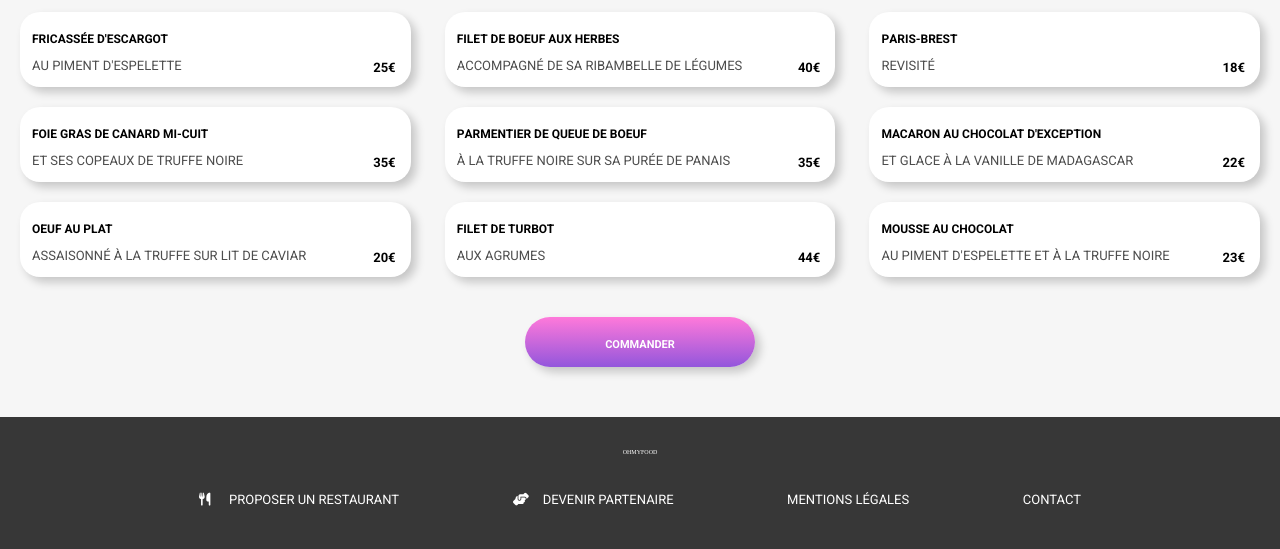
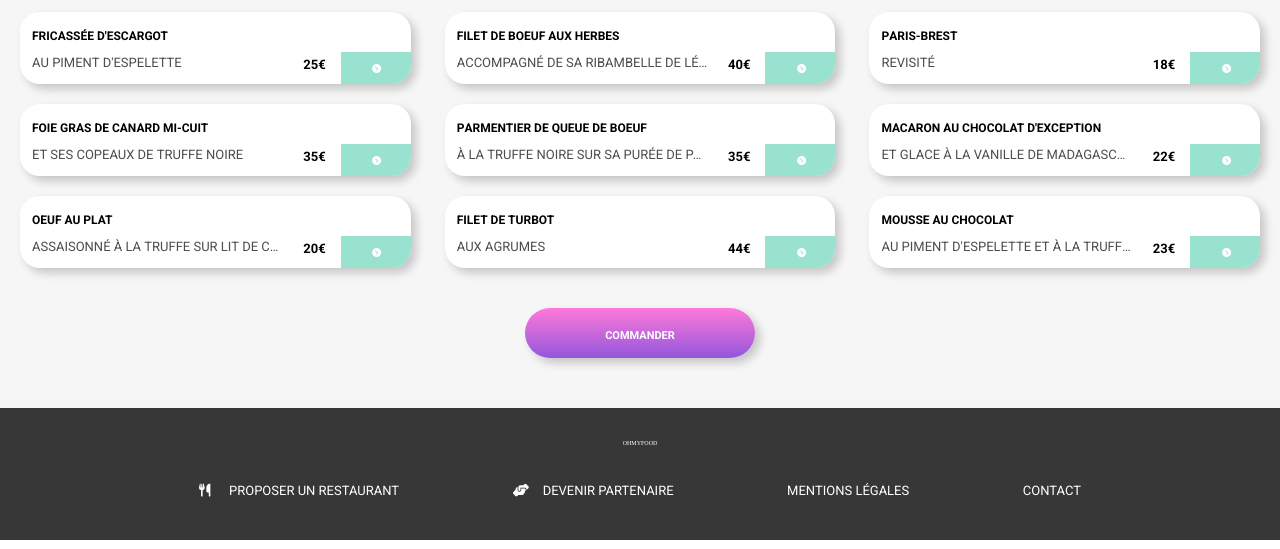
Before and after one commit to Jeremcroula92i/jeremcroula922.io, a website: page P3/Jeremcrld-042022/html/menu1.html in a window 1280 px wide. Shown: the part 388-937 px from the top of the page. Drawn offline with nearby package versions, Linux system fonts and the light colour scheme; files that its build step writes are made by us from their sources; a web font is replaced by a local one.

Commit message:
Update _cards.scss

```diff
--- a/P3/Jeremcrld-042022/sass/composants/_cards.scss
+++ b/P3/Jeremcrld-042022/sass/composants/_cards.scss
@@ -229,15 +229,15 @@ div.steps__card {
     &--select {
 
         @include flex;
-        width: 0;
-        height: 75px;
+        width: 20%;
+        height: 2rem;
         background-color: $color-tertiary;
         transition: width 400ms ease-out; // apparition du bloc selectionné
 
         .selected {
             color: $white;
             font-weight: $bold;
-            font-size: 2rem;
+            font-size: small;
             transform: rotate(270deg);
             transition: transform 300ms linear 50ms;
         } // rotation de l'icône
```
